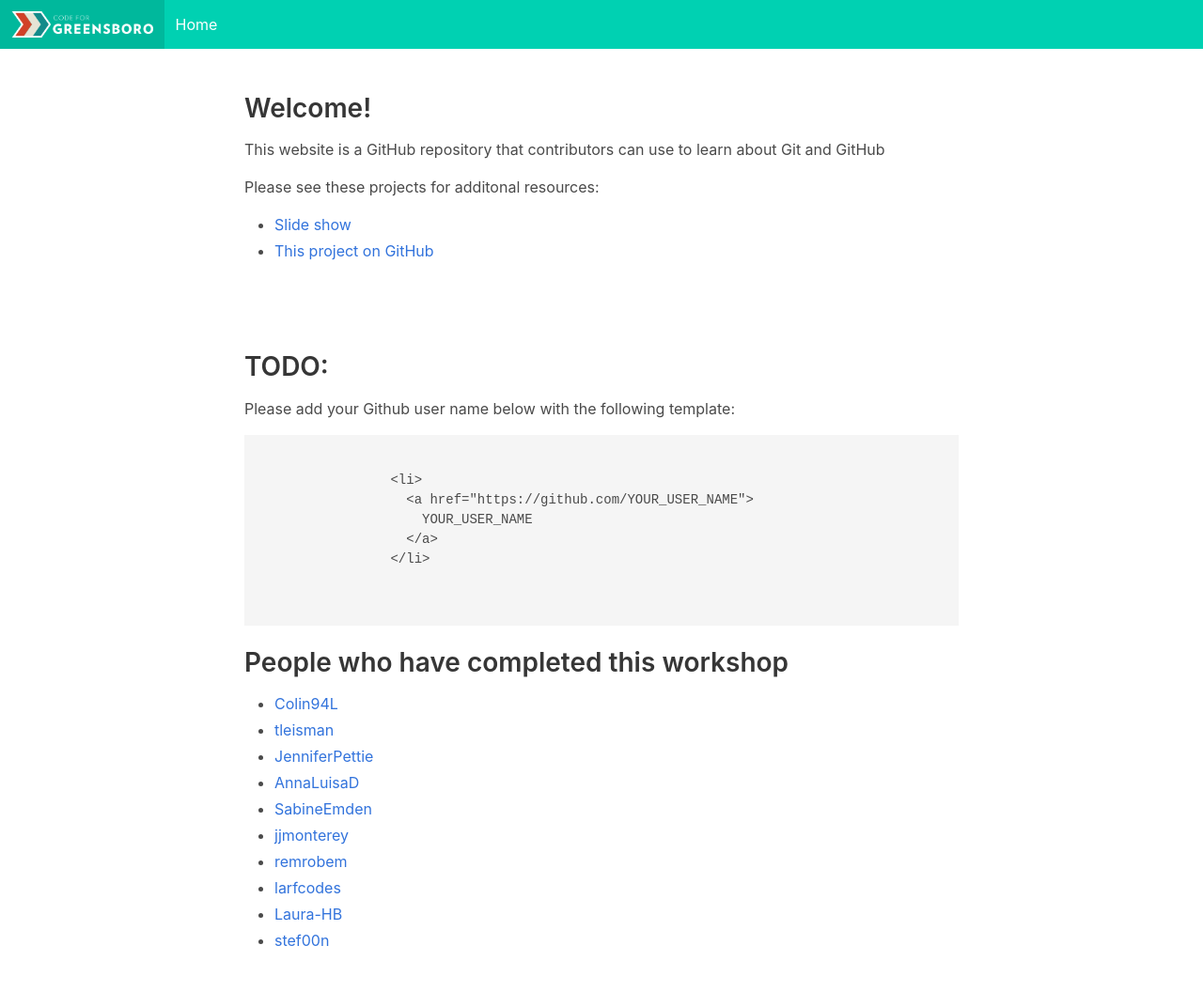
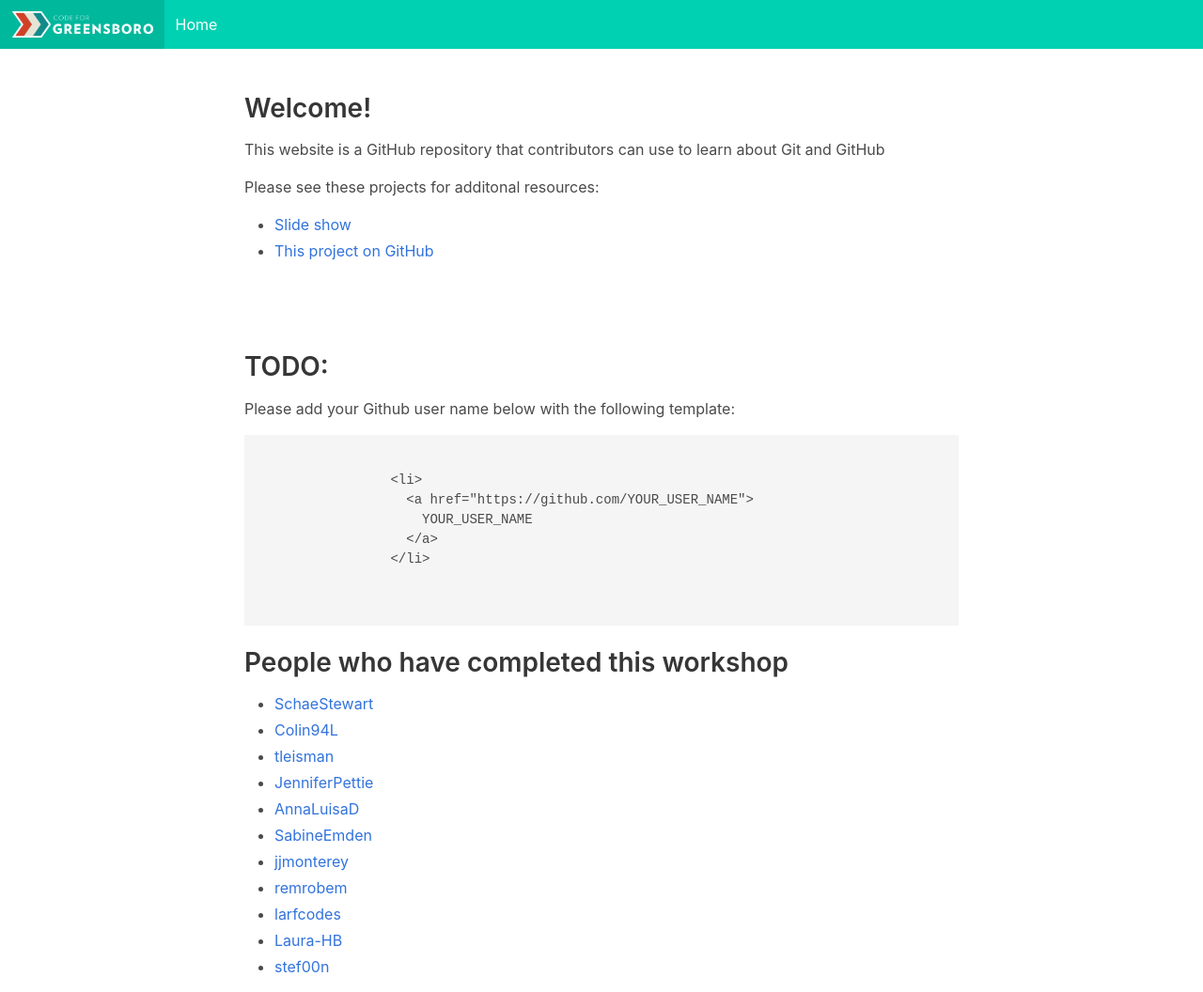
Before and after one commit to codeforgso/github-workshop-site, a website: page index.html in a window 1280 px wide. Shown: the top 1056 px of the page at 94% size. Drawn offline with Linux system fonts and the light colour scheme.

Commit message:
Added SchaeStewart back

```diff
--- a/index.html
+++ b/index.html
@@ -93,6 +93,9 @@
               <h2>People who have completed this workshop</h2>
               <ul>
                 <li>
+                  <a href="https://github.com/SchaeStewart">SchaeStewart</a>
+                </li>
+                <li>
                   <a href="https://github.com/Colin94L">Colin94L</a>
                 </li>
                 <li>
```
